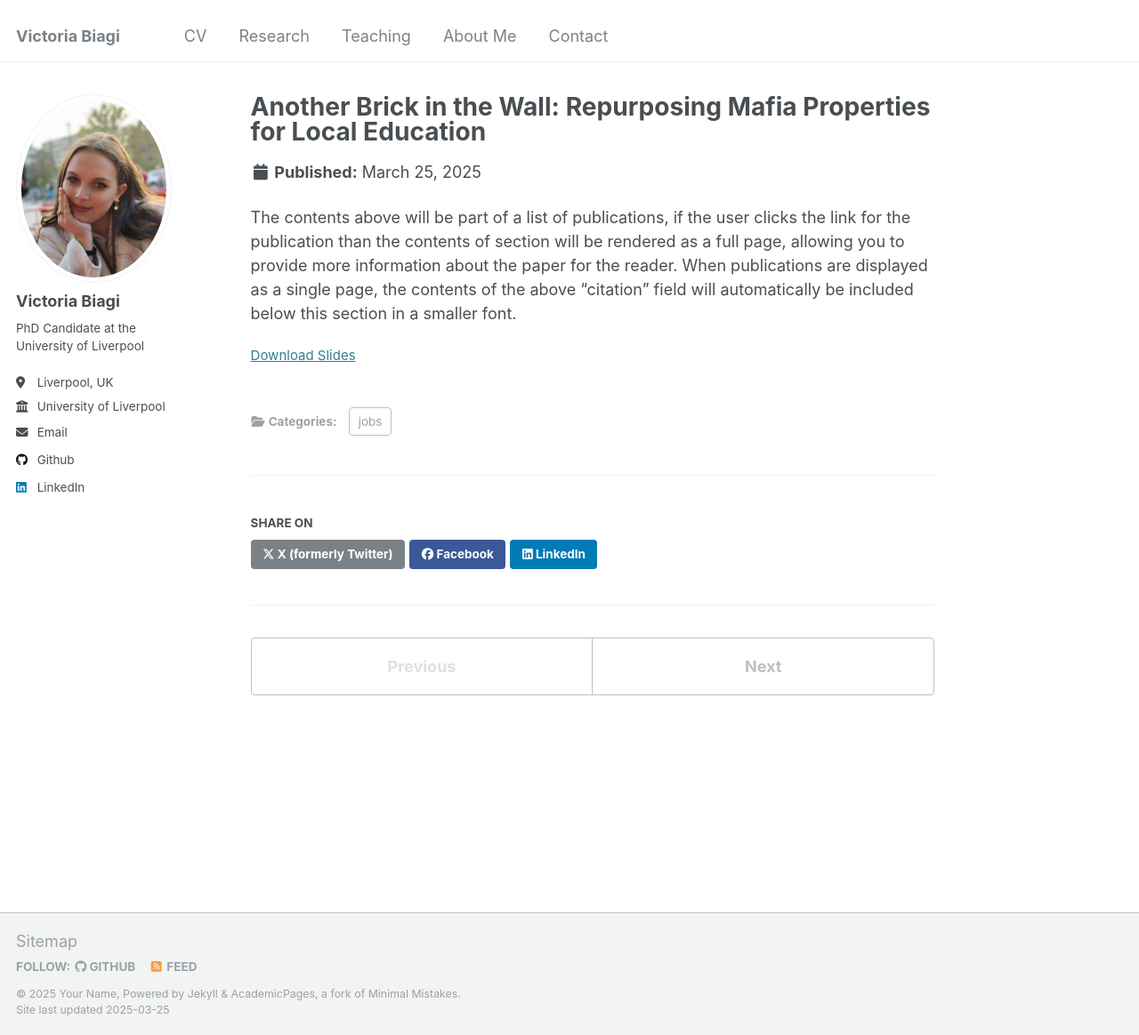
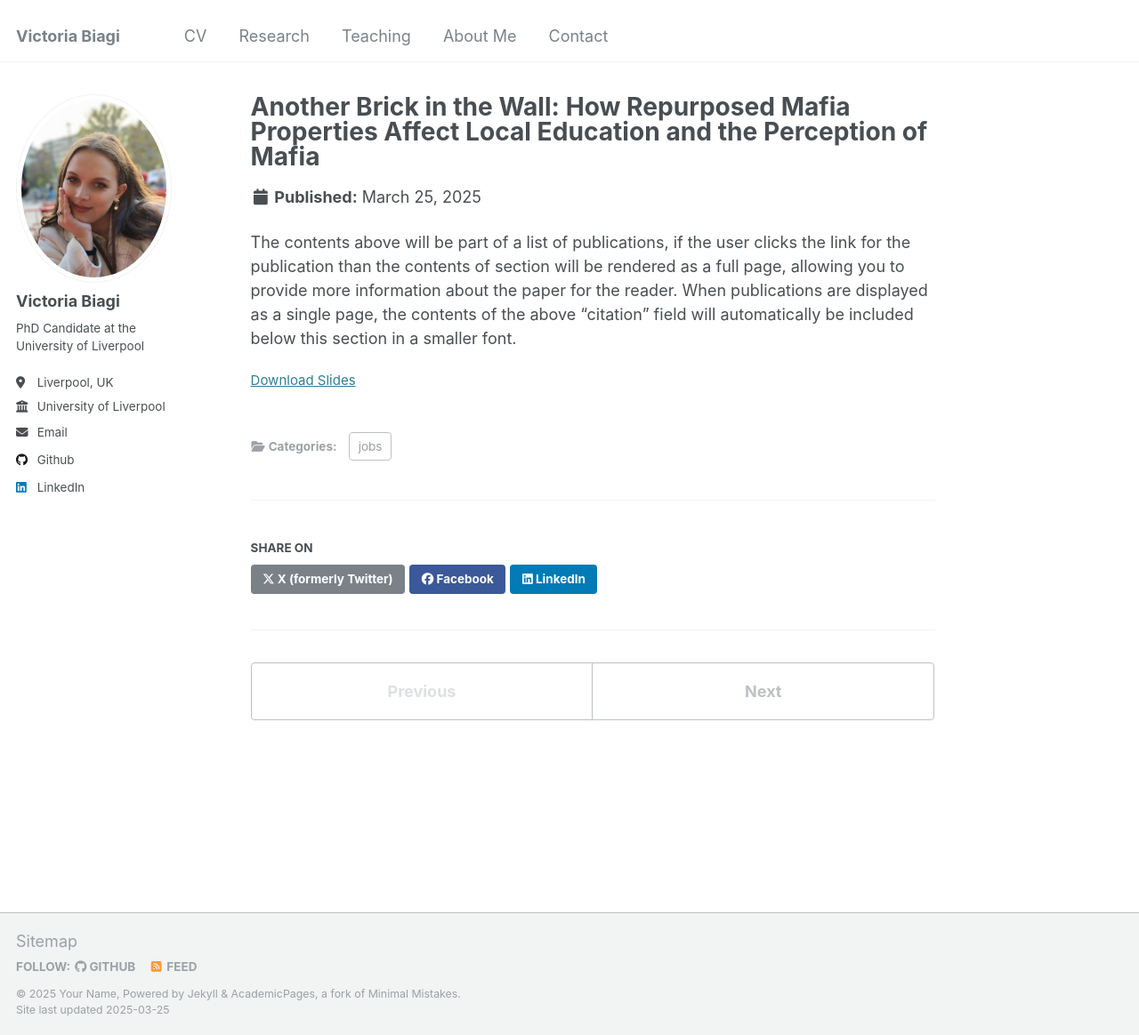
Before and after one commit to victoriabiagi/victoriabiagi.github.io, a Jekyll site: the page built from _publications/01_anotherbrickinthewall.md, in a window 1280 px wide and 1164 px high. Shown: the whole window at 89% size. Built offline with Jekyll 4.4.1, drawn with Linux system fonts in a browser that asks for light colours.

Commit message:
Update 01_anotherbrickinthewall.md

```diff
--- a/_publications/01_anotherbrickinthewall.md
+++ b/_publications/01_anotherbrickinthewall.md
@@ -1,6 +1,6 @@
 ---
-title: "Another Brick in the Wall: Repurposing Mafia Properties for Local Education"
-description: '<span style="font-weight: bold; color: #006400">Presented at:</span> NWSSDTP conference (Lancaster University, 2024) - AMBS Doctoral Conference (University of Manchester, 2024) - CLEAN Unit (Bocconi University, 2024) - Women in State Capacity Conference (Oxford Martin School, 2025)'
+title: "Another Brick in the Wall: How Repurposed Mafia Properties Affect Local Education and the Perception of Mafia"
+description: '<span style="font-weight: bold; color: #006400">Presented at:</span> NWSSDTP conference (Lancaster University, 2024) - AMBS Doctoral Conference (University of Manchester, 2024) - CLEAN Unit (Bocconi University, 2024) - Women in State Capacity Conference (Oxford Martin School, 2025) - <em>scheduled: AYEM Online Seminars (2025)</em>'
 infodownload: '<span style="font-weight:bold; color:#006400;">Download:</span> <span style="font-style:italic; color:#006400">Accessible upon request</span>'
 collection: publications
 weight: 1
```
